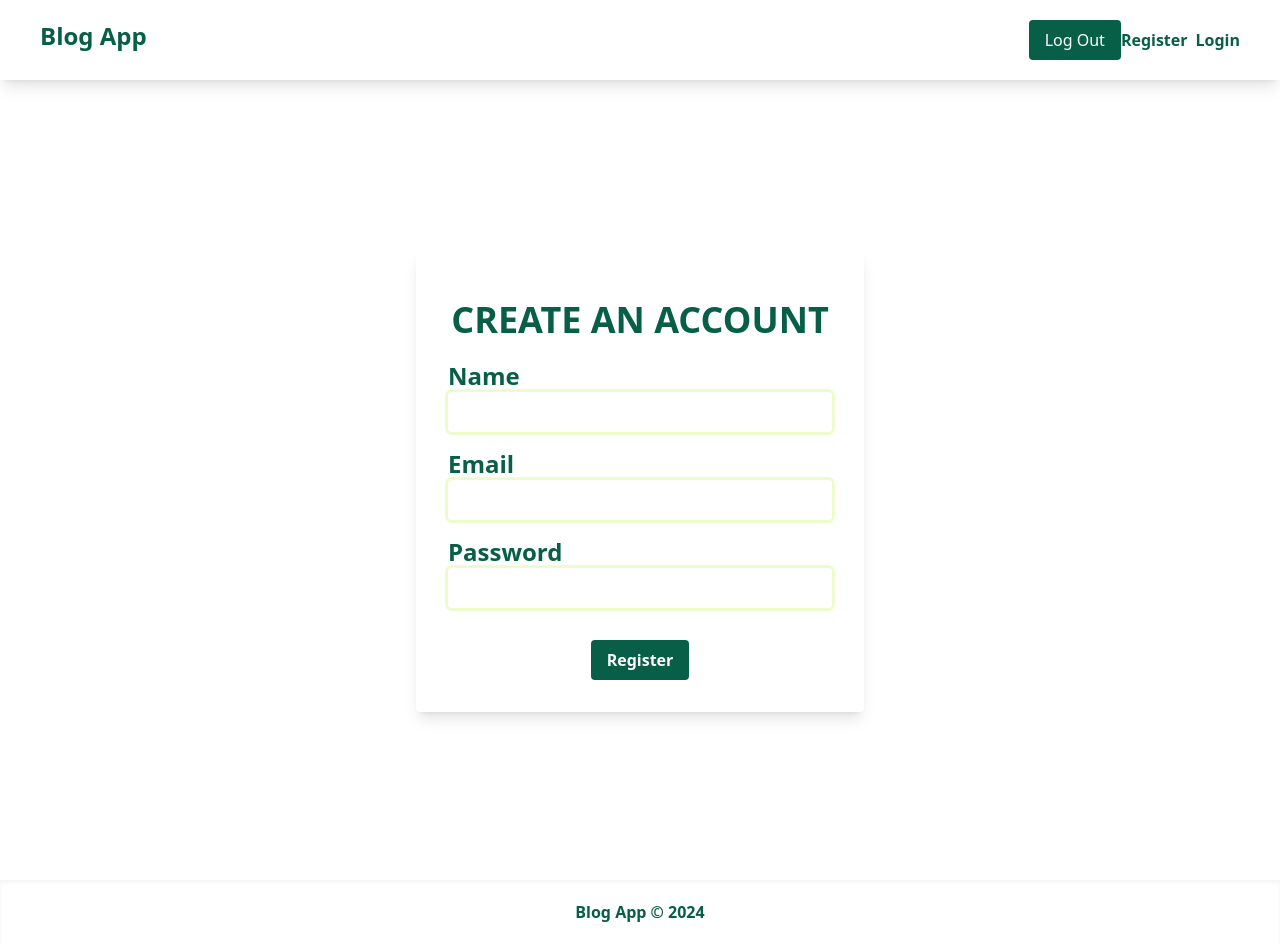
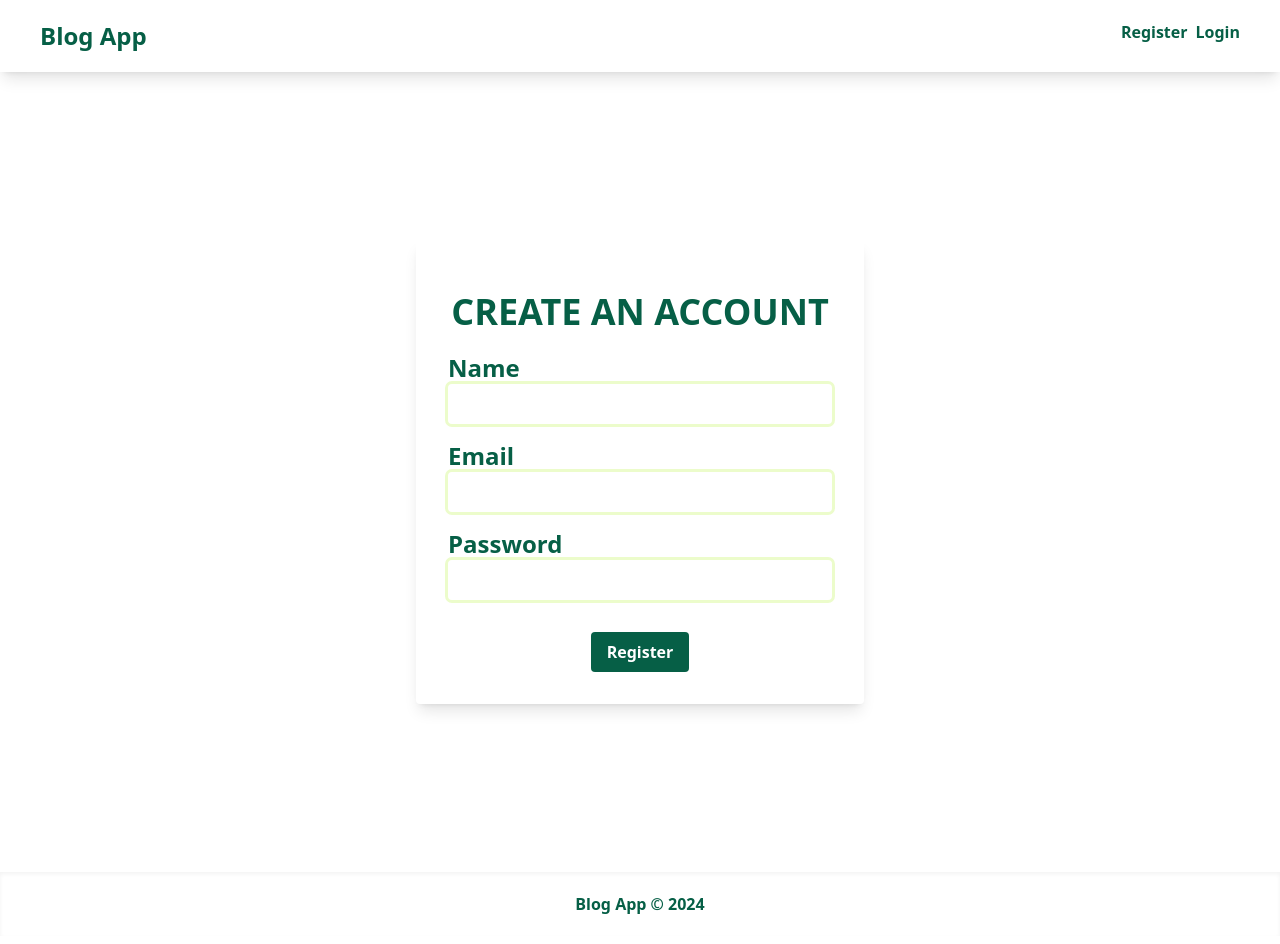
Before and after one commit to Ashlyn-Joshy/BlogApp, a React (Create React App) app in the folder frontend/: page /register in a window 1280 px wide. Built offline with nearby package versions, Linux system fonts and the light colour scheme.

Commit message:
checking auth status

```diff
--- a/frontend/src/components/Navbar.js
+++ b/frontend/src/components/Navbar.js
@@ -1,10 +1,12 @@
 import React from "react";
 import { Link, useNavigate } from "react-router-dom";
 import { useLogout } from "../Hooks/useLogout";
+import { useAuthContext } from "../Hooks/useAuthContext";
 
 const Navbar = () => {
   const navigate = useNavigate();
   const { logout } = useLogout();
+  const { user } = useAuthContext();
 
   const handleLogout = () => {
     logout();
@@ -20,18 +22,32 @@ const Navbar = () => {
           </Link>
         </div>
         <div>
+          {user && (
+            <>
+              <span className="text-emerald-800 font-semibold">
+                Hello {user.email}
+              </span>
               <button
-            className="text-white rounded bg-emerald-800 px-4 py-2"
+                className="text-white rounded bg-emerald-800 px-4 py-2 ml-2"
                 onClick={handleLogout}
               >
                 Log Out
               </button>
+            </>
+          )}
+
+          {!user && (
+            <>
               <Link to={"/register"}>
                 <span className="text-emerald-800 font-semibold">Register</span>
               </Link>
               <Link to={"/login"}>
-            <span className="text-emerald-800 font-semibold ml-2">Login</span>
+                <span className="text-emerald-800 font-semibold ml-2">
+                  Login
+                </span>
               </Link>
+            </>
+          )}
         </div>
       </div>
     </nav>
--- a/frontend/src/context/AuthContext.js
+++ b/frontend/src/context/AuthContext.js
@@ -1,4 +1,4 @@
-import { createContext, useReducer } from "react";
+import { createContext, useEffect, useReducer } from "react";
 
 export const AuthContext = createContext();
 
@@ -18,7 +18,12 @@ export const AuthContextProvider = ({ children }) => {
     user: null,
   });
 
-  console.log("AuthContext State", state);
+  useEffect(() => {
+    const user = JSON.parse(localStorage.getItem("user"));
+    if (user) {
+      dispatch({ type: "LOGIN", payload: user });
+    }
+  }, []);
 
   return (
     <AuthContext.Provider value={{ ...state, dispatch }}>
```
Lines whose indentation alone changed are shown as unchanged.
